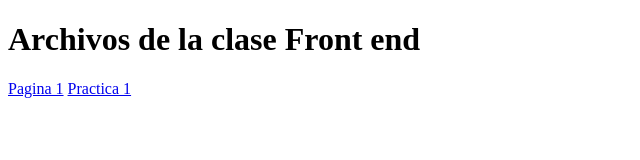
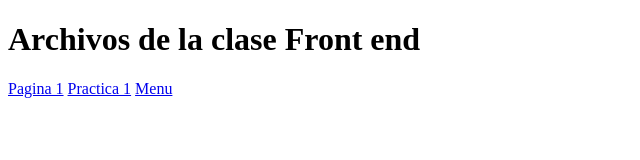
Before and after one commit to JesusUribe98/archivos-frontend, a plain HTML site: page index.html in a window 1280 px wide. Shown: the full height of the page, 0-640 px from the left. Drawn offline with Linux system fonts and the light colour scheme.

Commit message:
correcion carpeta ejemplo-menu

```diff
--- a/index.html
+++ b/index.html
@@ -10,5 +10,6 @@
     <h1> Archivos de la clase Front end</h1>
     <a href="Pagina1/">Pagina 1</a>
     <a href="practica1/botones/index.html">Practica 1</a>
+    <a href="/EJEMPLO-MENU/index.html">Menu</a>
 </body>
 </html>
```
